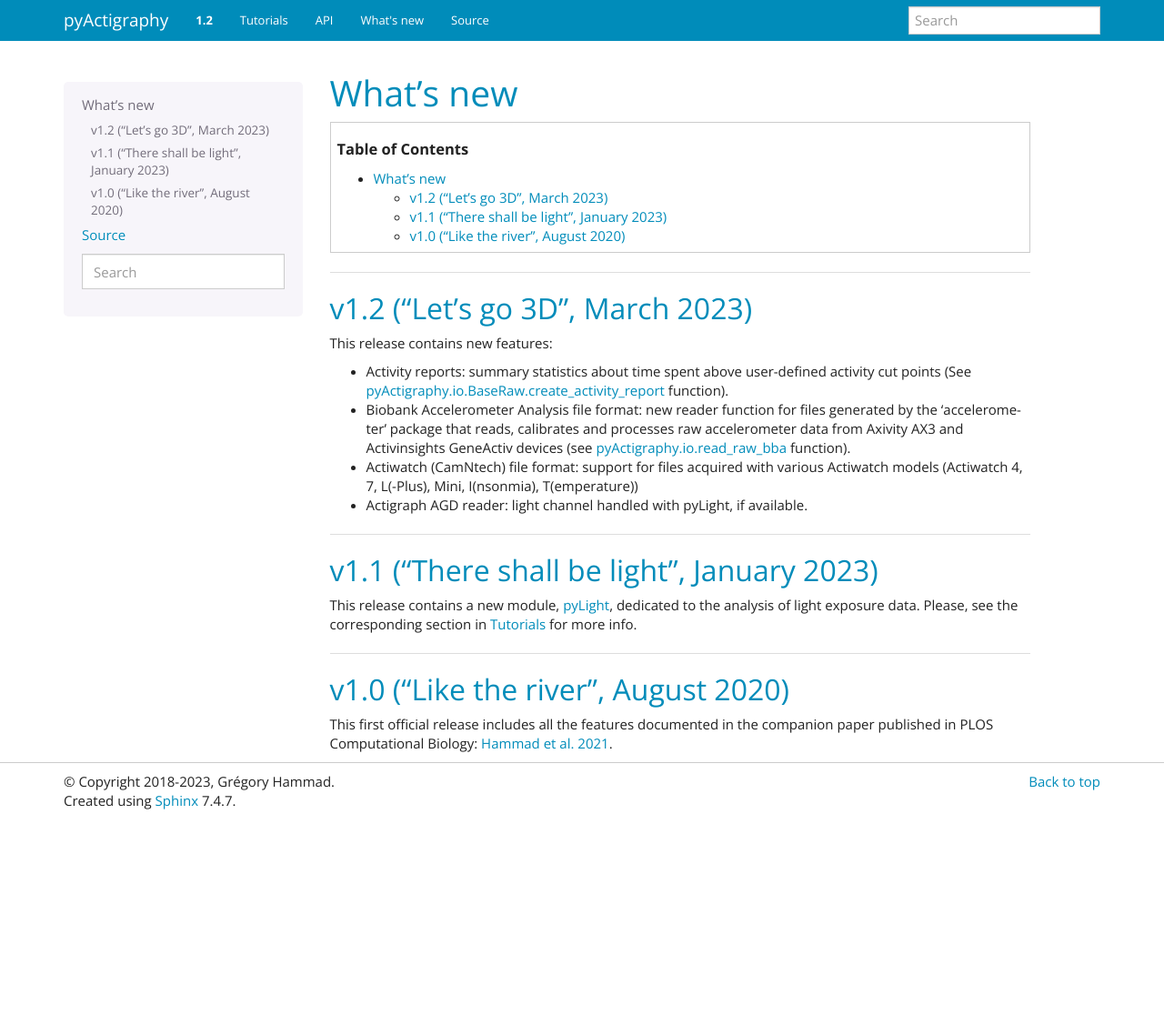
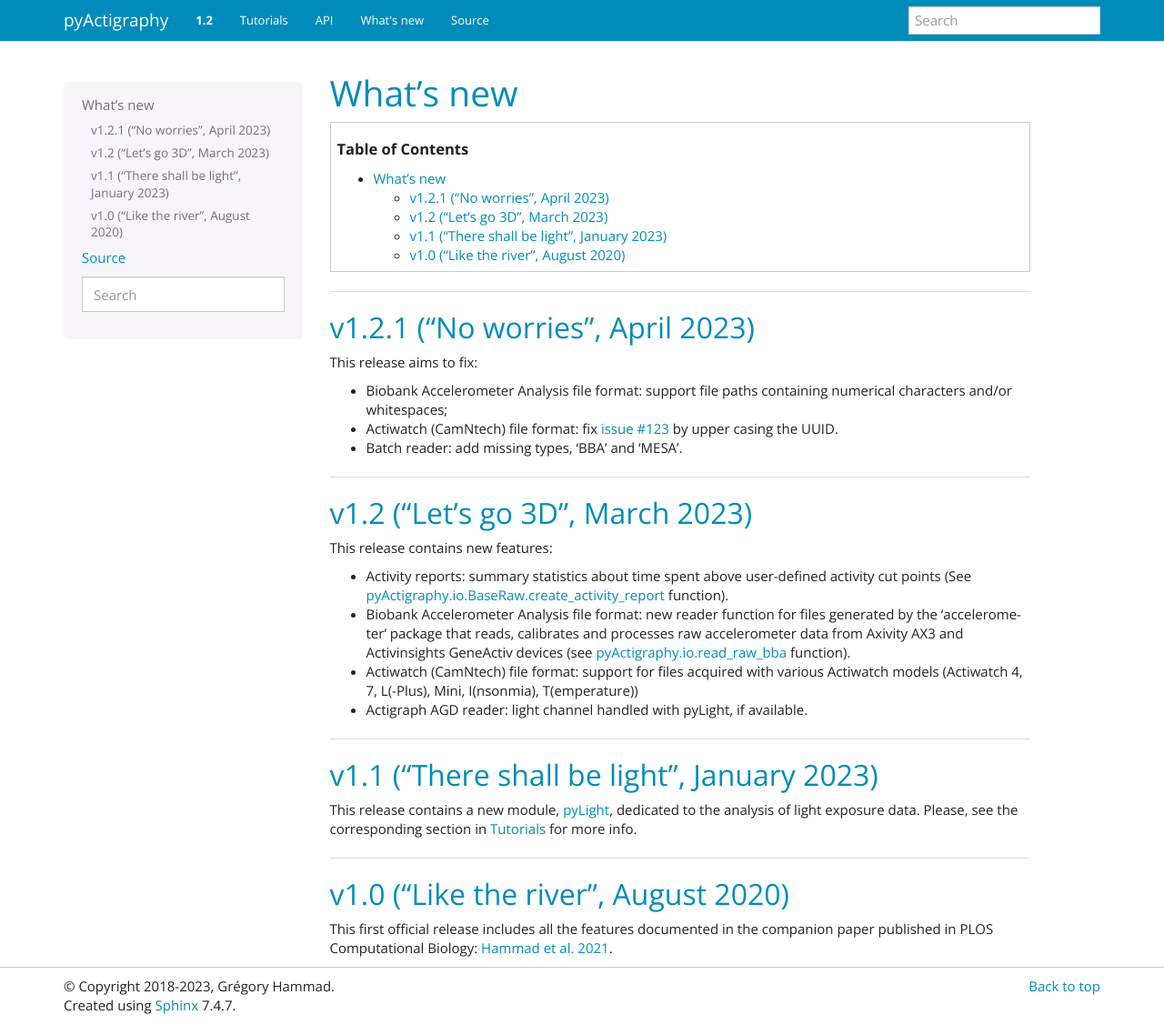
Before and after one commit to ghammad/pyActigraphy, a Sphinx documentation site: the page built from docs/source/changelog.rst, in a window 1280 px wide and 1127 px high. Shown: the whole window at 91% size. Built offline with Sphinx 7.4.7, drawn with Linux system fonts in a browser that asks for light colours.

Commit message:
Add change log for v1.2.1

```diff
--- a/docs/source/changelog.rst
+++ b/docs/source/changelog.rst
@@ -5,6 +5,17 @@ What's new
 
 .. contents:: Table of Contents
     :depth: 2
+
+*************
+
+v1.2.1 ("No worries", April 2023)
+-------------------------------------------
+
+This release aims to fix:
+
+* Biobank Accelerometer Analysis file format: support file paths containing numerical characters and/or whitespaces;
+* Actiwatch (CamNtech) file format: fix `issue #123 <https://github.com/ghammad/pyActigraphy/issues/123>`_ by upper casing the UUID.
+* Batch reader: add missing types, 'BBA' and 'MESA'.
 
 *************
 
```
